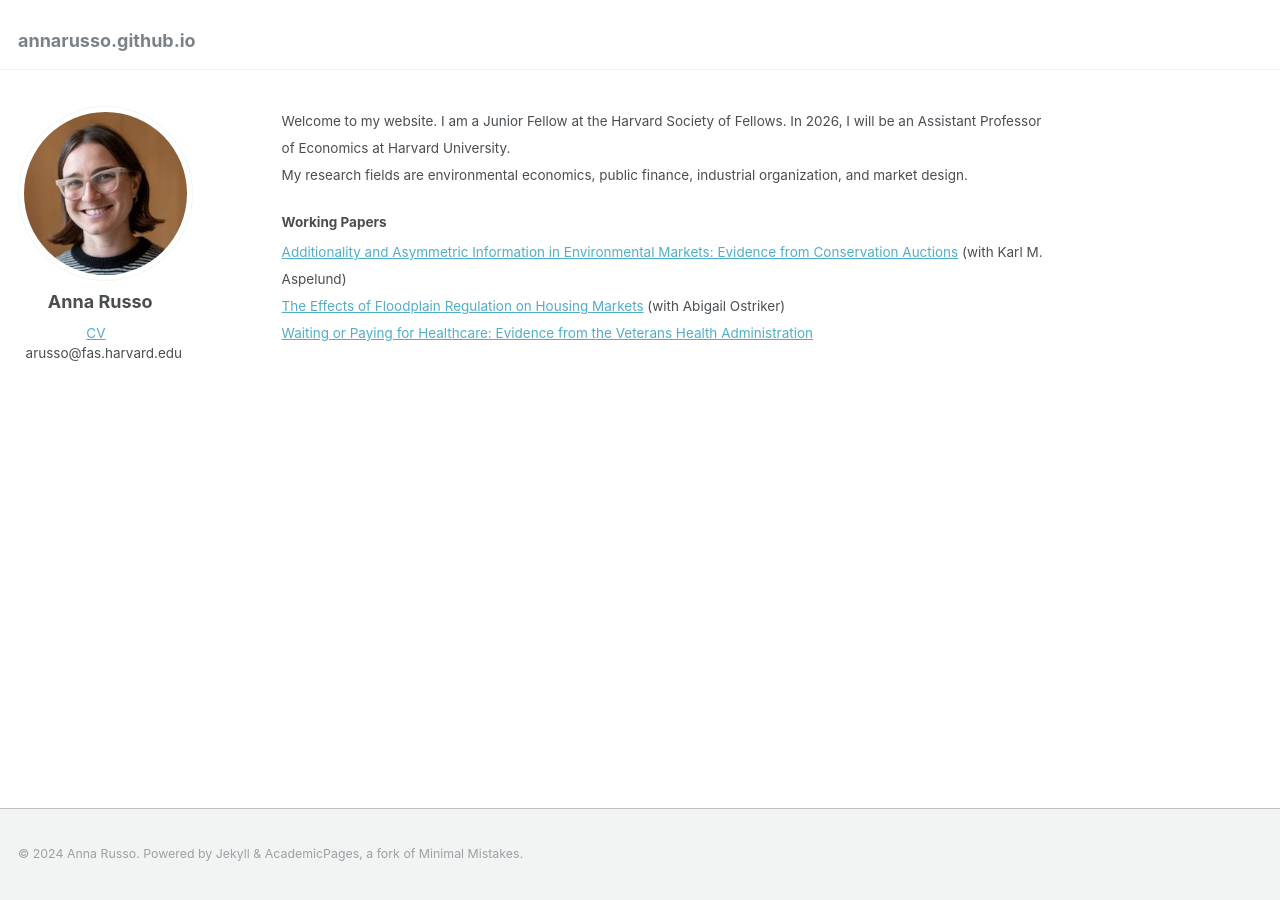
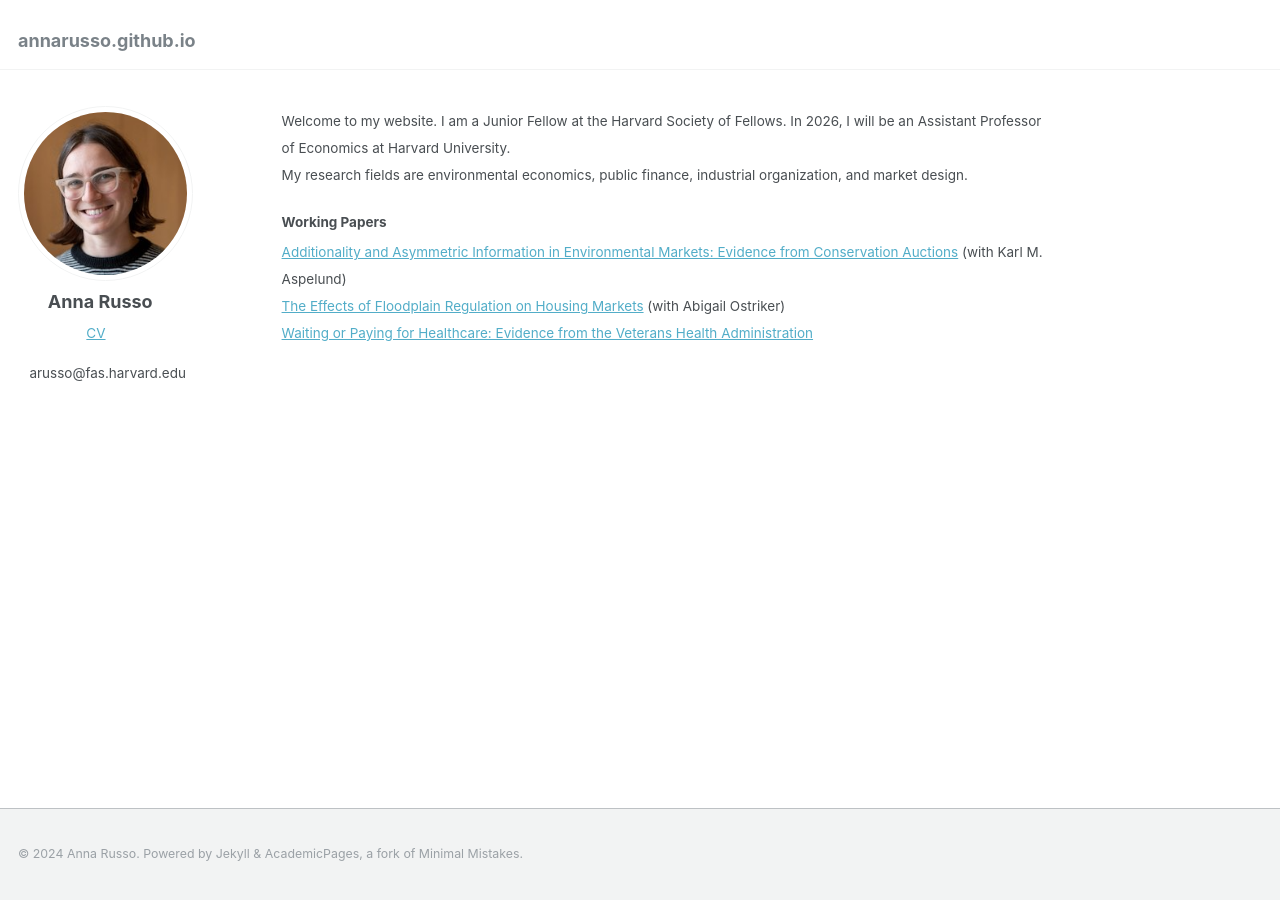
Before and after one commit to annarusso/annarusso.github.io, a Jekyll site: the page built from _pages/about.md, in a window 1280 px wide. Built offline with Jekyll 4.4.1, drawn with Linux system fonts in a browser that asks for light colours.

```diff
--- a/_config.yml
+++ b/_config.yml
@@ -24,7 +24,7 @@ author:
   avatar           : "bio-photo-3.png"
   name             : '&nbsp;&nbsp;&nbsp;&nbsp;&nbsp;&nbsp;&nbsp;Anna Russo'
   pronouns         : # example: "she/her"
-  bio              : '&nbsp;&nbsp;&nbsp;&nbsp;&nbsp;&nbsp;&nbsp;&nbsp;&nbsp;&nbsp;&nbsp;&nbsp;&nbsp;&nbsp;&nbsp;&nbsp;&nbsp;&nbsp;<a href="https://annarusso.github.io/files/cv_july2024.pdf">CV</a><br>&nbsp;&nbsp;arusso@fas.harvard.edu'
+  bio              : '&nbsp;&nbsp;&nbsp;&nbsp;&nbsp;&nbsp;&nbsp;&nbsp;&nbsp;&nbsp;&nbsp;&nbsp;&nbsp;&nbsp;&nbsp;&nbsp;&nbsp;&nbsp;<a href="https://annarusso.github.io/files/cv_july2024.pdf">CV</a><br><br>&nbsp;&nbsp;&nbsp;arusso@fas.harvard.edu'
   location         : #"Earth"
   employer         : #"Red Brick University"
   uri              : # URL
```
